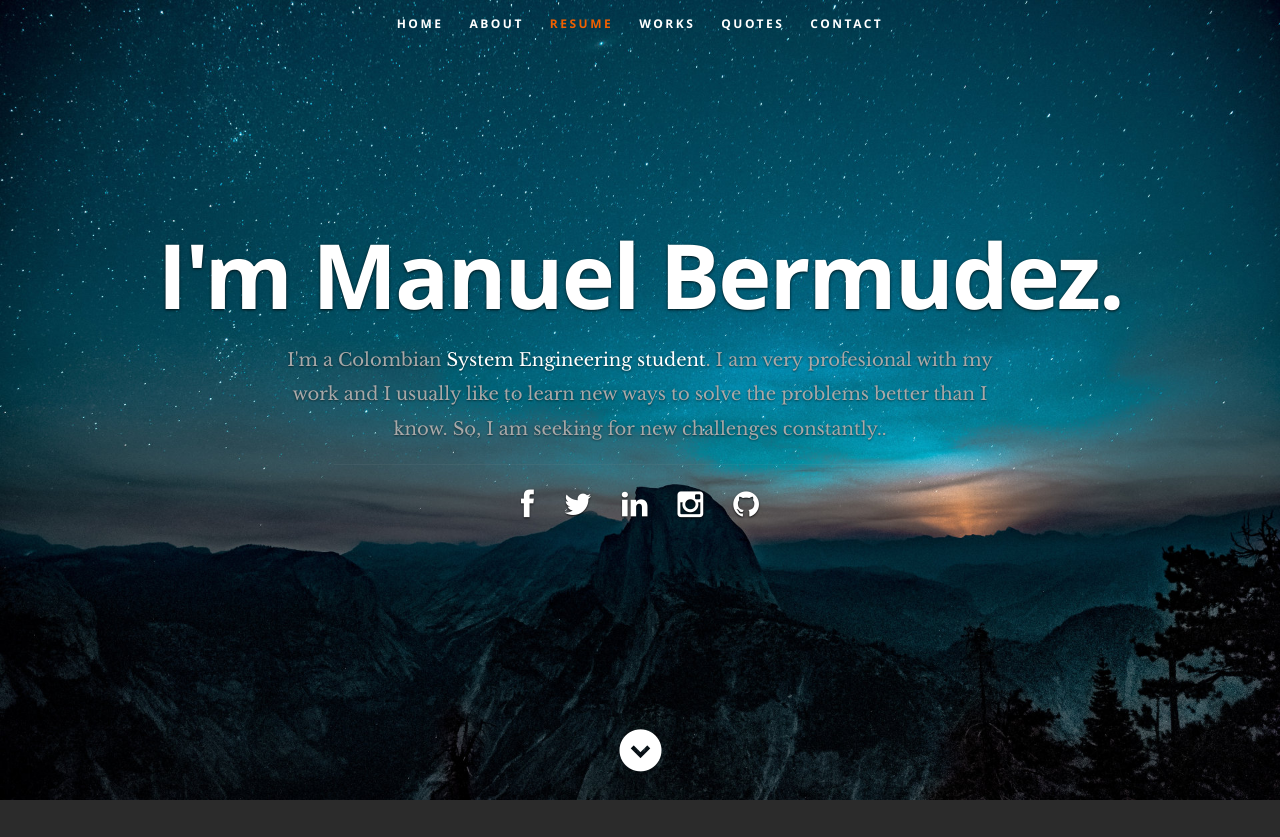
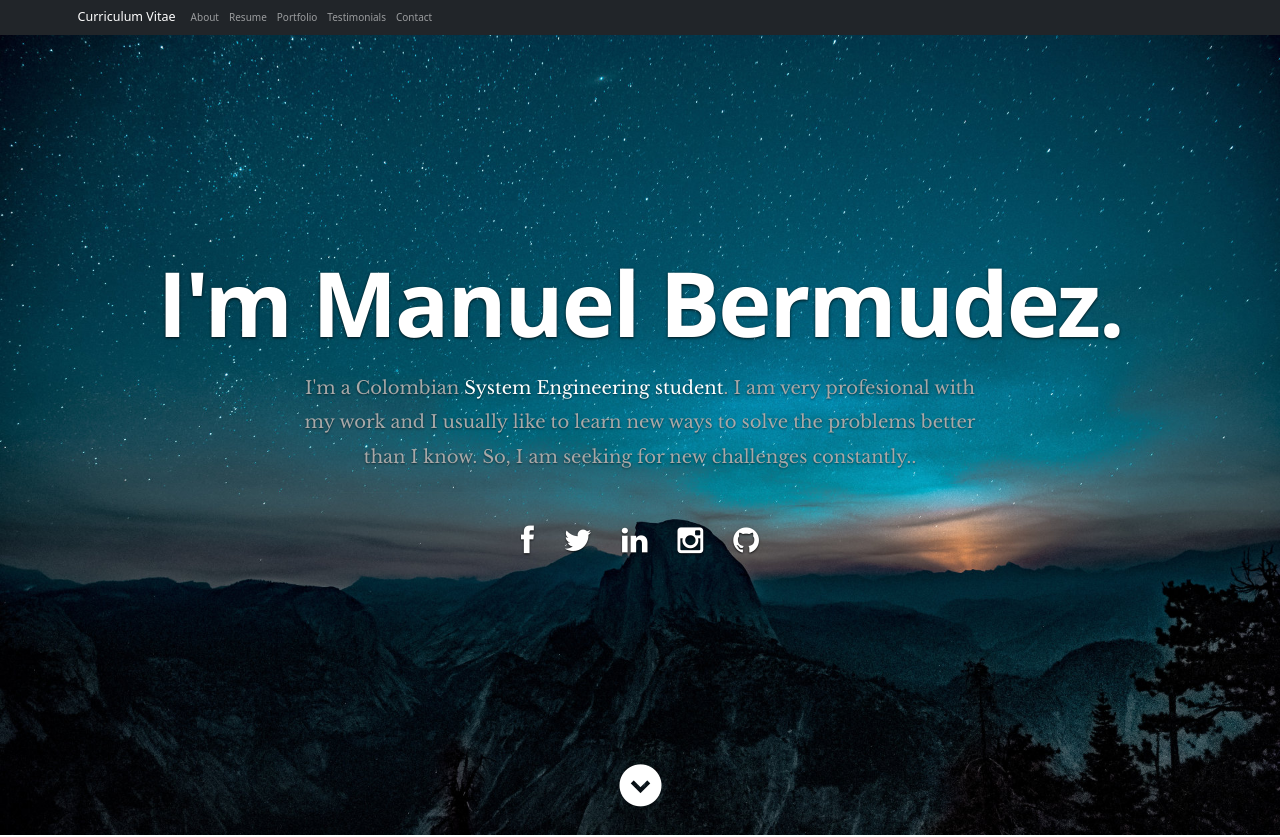
Before and after one commit to mbermudez24/cv-app, a React (Create React App) app: page / in a window 1280 px wide. Shown: the top 837 px of the page. Built offline with nearby package versions, Linux system fonts and the light colour scheme.

Commit message:
router dom function

```diff
--- a/src/App.js
+++ b/src/App.js
@@ -9,6 +9,14 @@ import Resume from './Components/Resume';
 import Contact from './Components/Contact';
 import Testimonials from './Components/Testimonials';
 import Portfolio from './Components/Portfolio';
+import Welcome from './Components/Welcome';
+import 'bootstrap/dist/css/bootstrap.min.css';
+import {
+  BrowserRouter,
+  Routes,
+  Route,
+  Link
+} from "react-router-dom";
 
 class App extends Component {
 
@@ -45,15 +53,18 @@ class App extends Component {
 
   render() {
     return (
-      <div className="App">
-        <Header data={this.state.resumeData.main}/>
-        <About data={this.state.resumeData.main}/>
-        <Resume data={this.state.resumeData.resume}/>
-        <Portfolio data={this.state.resumeData.portfolio}/>
-        <Testimonials data={this.state.resumeData.testimonials}/>
-        <Contact data={this.state.resumeData.main}/>
-        <Footer data={this.state.resumeData.main}/>
-      </div>
+      <BrowserRouter>
+            <Header/>
+              <Routes>
+                <Route path="/" element={<Welcome data={this.state.resumeData.main}/>}/>
+                <Route path="/about" element={<About data={this.state.resumeData.main}/>}/>
+                <Route path="/resume" element={<Resume data={this.state.resumeData.resume}/>}/>
+                <Route path="/portfolio" element={<Portfolio data={this.state.resumeData.portfolio}/>}/>
+                <Route path="/testimonials" element={<Testimonials data={this.state.resumeData.testimonials}/>}/>
+                <Route path="/contact" element={<Contact data={this.state.resumeData.main}/>}/>
+                {/* <Footer data={this.state.resumeData.main}/> */}
+              </Routes>
+    </BrowserRouter>
     );
   }
 }
--- a/src/Components/Header.js
+++ b/src/Components/Header.js
@@ -1,55 +1,23 @@
-import React, { Component } from 'react';
+import React from "react";
+import {Navbar} from 'react-bootstrap';
+import {Container} from 'react-bootstrap';
+import {Nav} from 'react-bootstrap';
 
-class Header extends Component {
-  render() {
-
-    if(this.props.data){
-      var name = this.props.data.name;
-      var occupation= this.props.data.occupation;
-      var description= this.props.data.description;
-      var city= this.props.data.address.city;
-      var networks= this.props.data.social.map(function(network){
-        return <li key={network.name}><a href={network.url}><i className={network.className}></i></a></li>
-      })
-    }
-
+function header(){
     return (
-      <header id="home">
-
-      <nav id="nav-wrap">
-
-         <a className="mobile-btn" href="#nav-wrap" title="Show navigation">Show navigation</a>
-	      <a className="mobile-btn" href="#home" title="Hide navigation">Hide navigation</a>
-
-         <ul id="nav" className="nav">
-            <li className="current"><a className="smoothscroll" href="#home">Home</a></li>
-            <li><a className="smoothscroll" href="#about">About</a></li>
-	         <li><a className="smoothscroll" href="#resume">Resume</a></li>
-            <li><a className="smoothscroll" href="#portfolio">Works</a></li>
-            <li><a className="smoothscroll" href="#testimonials">Quotes </a></li>
-            <li><a className="smoothscroll" href="#contact">Contact</a></li>
-         </ul>
-
-      </nav>
-
-      <div className="row banner">
-         <div className="banner-text">
-            <h1 className="responsive-headline">I'm {name}.</h1>
-            <h3>I'm a {city}  <span>{occupation}</span>. {description}.</h3>
-            <hr />
-            <ul className="social">
-               {networks}
-            </ul>
-         </div>
-      </div>
-
-      <p className="scrolldown">
-         <a className="smoothscroll" href="#about"><i className="icon-down-circle"></i></a>
-      </p>
-
-   </header>
-    );
-  }
+        <Navbar bg="dark" variant="dark">
+            <Container>
+            <Navbar.Brand href="/">Curriculum Vitae</Navbar.Brand>
+            <Nav className="me-auto">
+            <Nav.Link href="/about">About</Nav.Link>
+            <Nav.Link href="/resume">Resume</Nav.Link>
+            <Nav.Link href="/portfolio">Portfolio</Nav.Link>
+            <Nav.Link href="/testimonials">Testimonials</Nav.Link>
+            <Nav.Link href="/contact">Contact</Nav.Link>
+            </Nav>
+            </Container>
+        </Navbar>
+    )
 }
 
-export default Header;
+export default header;
--- /dev/null
+++ b/src/Components/Welcome.js
@@ -0,0 +1,48 @@
+import React, { Component } from 'react';
+import 'bootstrap/dist/css/bootstrap.min.css';
+import {
+  BrowserRouter,
+  Routes,
+  Route,
+  Link
+} from "react-router-dom";
+
+class Welcome extends Component {
+  render() {
+
+    if(this.props.data){
+      var name = this.props.data.name;
+      var occupation= this.props.data.occupation;
+      var description= this.props.data.description;
+      var city= this.props.data.address.city;
+      var networks= this.props.data.social.map(function(network){
+        return <li key={network.name}><a href={network.url}><i className={network.className}></i></a></li>
+      })
+    }
+
+    return (
+      <header id="home">
+
+
+
+      <div className="row banner">
+         <div className="banner-text">
+            <h1 className="responsive-headline">I'm {name}.</h1>
+            <h3>I'm a {city}  <span>{occupation}</span>. {description}.</h3>
+            <hr />
+            <ul className="social">
+               {networks}
+            </ul>
+         </div>
+      </div>
+
+      <p className="scrolldown">
+         <a className="smoothscroll" href="#about"><i className="icon-down-circle"></i></a>
+      </p>
+
+   </header>
+    );
+  }
+}
+
+export default Welcome;
```
